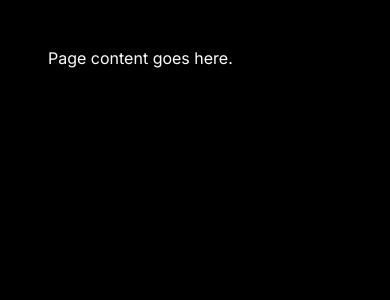
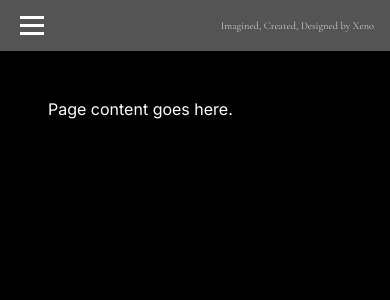
Before and after one commit to xenkou90/xenoshoots-photography, a Next.js app: page / in a window 390 px wide. Shown: the top 300 px of the page. Built offline with nearby package versions, Linux system fonts and the light colour scheme.

Commit message:
feat: add mobile header and dialog-based navigation menu

```diff
--- a/app/globals.css
+++ b/app/globals.css
@@ -29,6 +29,11 @@
     cursor: pointer;
   }
 
+  /* Stop the page behind an open modal dialog from scrolling */
+  html:has(dialog[open]) {
+    overflow: hidden;
+  }
+
   /* People who ask their device to reduce motion get instant changes instead of animations */
   @media (prefers-reduced-motion: reduce) {
     *,
--- a/app/layout.tsx
+++ b/app/layout.tsx
@@ -2,6 +2,7 @@ import type { Metadata, Viewport } from "next";
 import { Cormorant_Garamond, Inter } from "next/font/google";
 import "./globals.css";
 import Sidebar from "@/components/layout/Sidebar";
+import MobileNav from "@/components/layout/MobileNav";
 
 const cormorant = Cormorant_Garamond({
   subsets: ["latin"],
@@ -42,6 +43,7 @@ export default function RootLayout({ children }: LayoutProps<"/">) {
   return (
     <html lang="en" className={`${cormorant.variable} ${inter.variable}`}>
       <body className="bg-black text-white">
+        <MobileNav />
         <div className="md:flex md:h-dvh">
           <Sidebar />
           <main className="md:w-1/2 md:overflow-y-auto">{children}</main>
--- /dev/null
+++ b/components/layout/MobileNav.tsx
@@ -0,0 +1,64 @@
+"use client";
+
+import { useRef } from "react";
+import NavLink from "./NavLink";
+import { primaryNav, secondaryNav } from "@/data/navigation";
+import { siteCredit } from "@/data/site";
+
+const navItems = [...primaryNav, ...secondaryNav];
+
+const linkClasses =
+    "font-serif text-nav tracking-[1px] transition-[letter-spacing] hover:tracking-[3px] focus-visible:tracking-[3px]";
+
+export default function MobileNav() {
+    const dialogRef = useRef<HTMLDialogElement>(null);
+
+    const openMenu = () => dialogRef.current?.showModal();
+    const closeMenu = () => dialogRef.current?.close();
+
+    return (
+        <>
+            <header className="flex items-center bg-brand px-4 py-3 md:hidden">
+                <button
+                    type="button"
+                    aria-label="Open menu"
+                    aria-haspopup="dialog"
+                    onClick={openMenu}
+                    className="-m-2 flex flex-col gap-1.25 p-3"
+                >
+                    <span className="block h-0.75 w-6 bg-white" />
+                    <span className="block h-0.75 w-6 bg-white" />
+                    <span className="block h-0.75 w-6 bg-white" />
+                </button>
+                <p className="ml-auto text-right font-serif text-[0.65rem] text-white/70">
+                    {siteCredit}
+                </p>
+            </header>
+
+            <dialog
+                ref={dialogRef}
+                aria-label="Menu"
+                className="m-0 h-dvh max-h-none w-full max-w-none bg-brand p-0 text-white"
+            >
+                <button
+                    type="button"
+                    aria-label="Close menu"
+                    onClick={closeMenu}
+                    className="absolute top-3.75 right-5 text-[40px] leading-none font-light"
+                >
+                    <span aria-hidden="true">&times;</span>
+                </button>
+
+                <nav aria-label="Main" className="flex h-full items-center justify-center">
+                    <ul className="flex flex-col items-center gap-7">
+                        {navItems.map((item) => (
+                            <li key={item.label}>
+                                <NavLink item ={item} className={linkClasses} onClick={closeMenu} />
+                            </li>
+                        ))}
+                    </ul>
+                </nav>
+            </dialog>
+        </>
+    );
+}
--- a/components/layout/NavLink.tsx
+++ b/components/layout/NavLink.tsx
@@ -4,13 +4,14 @@ import type { NavItem } from "@/data/navigation";
 type NavLinkProps = {
     item: NavItem;
     className?: string;
+    onClick?: () => void;
 };
 
-export default function NavLink({ item, className }: NavLinkProps) {
+export default function NavLink({ item, className, onClick }: NavLinkProps) {
     switch (item.kind) {
         case "page":
             return (
-                <Link href={item.href} className={className}>
+                <Link href={item.href} className={className} onClick={onClick}>
                     {item.label}
                 </Link>
             );
@@ -21,6 +22,7 @@ export default function NavLink({ item, className }: NavLinkProps) {
                     target="_blank"
                     rel="noopener noreferrer"
                     className={className}
+                    onClick={onClick}
                 >
                     {item.label}
                     <span className="sr-only"> (opens in a new tab)</span>
@@ -28,7 +30,7 @@ export default function NavLink({ item, className }: NavLinkProps) {
             );
         case "contact":
             return (
-                <button type="button" className={className}>
+                <button type="button" className={className} onClick={onClick}>
                     {item.label}
                 </button>
             );
```
